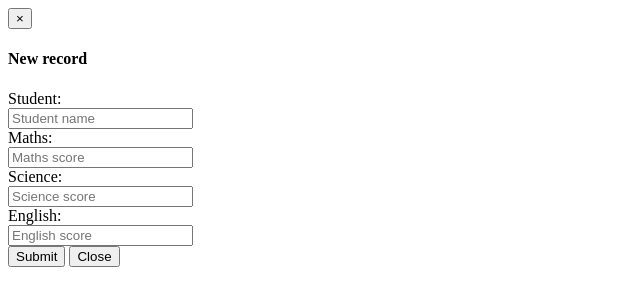
After one commit to nabeel-shaikh/python-cache, a Flask app: template templates/modals/add-record.html in a window 1280 px wide. The commit adds this page. Shown: the top 306 px of the page, without its empty margins (0-640 px from the left). Run offline with Flask 2, Linux system fonts and the light colour scheme; the template is opened without the code that fills it, so the values that code supplies are empty.

Commit message:
Modal template for adding new record

```diff
--- a/templates/homepage.html
+++ b/templates/homepage.html
@@ -3,15 +3,17 @@
 <head>
     <meta charset="UTF-8">
     <title>Cache</title>
+    <link rel="stylesheet" href="https://maxcdn.bootstrapcdn.com/bootstrap/3.3.7/css/bootstrap.min.css" integrity="sha384-BVYiiSIFeK1dGmJRAkycuHAHRg32OmUcww7on3RYdg4Va+PmSTsz/K68vbdEjh4u" crossorigin="anonymous">
     <script src="https://ajax.googleapis.com/ajax/libs/jquery/3.2.1/jquery.min.js"></script>
-    <link rel="stylesheet" href="https://maxcdn.bootstrapcdn.com/bootstrap/3.3.7/css/bootstrap.min.css" integrity="sha384-BVYiiSIFeK1dGmJRAkycuHAHRg32OmUcww7on3RYdg4Va+PmSTsz/K68vbdEjh4u" crossorigin="anonymous">
+    <script src="https://maxcdn.bootstrapcdn.com/bootstrap/3.3.7/js/bootstrap.min.js"></script>
 </head>
 <body>
+    {% include 'modals/add-record.html' %}
     <div>
         <span style="word-wrap: break-word;"><b>Data file:&nbsp;</b>{{ data_file_path }}</span><br><br>
         <button id="init" title="Load cache" type="button" class="btn btn-default">Load cache</button>
         <button id="off" title="Shut down cache" type="button" class="btn btn-default" onclick="{{ cache.save_to_file() }}" disabled>Shut down cache</button>
-        <button id="add" title="Add new record to cache" type="button" class="btn btn-default" disabled>+</button><br><br>
+        <button id="add" title="Add new record to cache" type="button" class="btn btn-default" data-toggle="modal" data-target="#myModal" disabled>+</button><br><br>
     </div>
     <script>
         $('#init').click(function() {
--- /dev/null
+++ b/templates/modals/add-record.html
@@ -0,0 +1,44 @@
+<div class="modal fade" id="myModal" role="dialog">
+    <div class="modal-dialog">
+      <div class="modal-content">
+        <div class="modal-header">
+          <button type="button" class="close" data-dismiss="modal">&times;</button>
+          <h4 class="modal-title">New record</h4>
+        </div>
+        <div class="modal-body">
+            <form action="{{ url }}" method="post" id="add_new_record" class="form-horizontal">
+                <div class="form-group">
+                    <label class="control-label col-sm-2" for="student">Student:</label>
+                    <div class="col-sm-10">
+                        <input type="text" id="student" name="student" value="" class="form-control" placeholder="Student name"/>
+                    </div>
+                </div>
+                <div class="form-group">
+                    <label class="control-label col-sm-2" for="maths">Maths:</label>
+                    <div class="col-sm-10">
+                        <input type="text" id="maths" name="maths" value="" class="form-control" placeholder="Maths score" onkeypress="return ((event.charCode >= 48 && event.charCode <= 57)|| (event.charCode >= 65 && event.charCode <= 90)  || (event.charCode >= 97 && event.charCode <= 122))"/>
+                    </div>
+                </div>
+                <div class="form-group">
+                    <label class="control-label col-sm-2" for="science">Science:</label>
+                    <div class="col-sm-10">
+                        <input type="text" id="science" name="science" value="" class="form-control" placeholder="Science score" onkeypress="return ((event.charCode >= 48 && event.charCode <= 57)|| (event.charCode >= 65 && event.charCode <= 90)  || (event.charCode >= 97 && event.charCode <= 122))"/>
+                    </div>
+                </div>
+                <div class="form-group">
+                    <label class="control-label col-sm-2" for="english">English:</label>
+                    <div class="col-sm-10">
+                        <input type="text" id="english" name="english" value="" class="form-control" placeholder="English score" onkeypress="return ((event.charCode >= 48 && event.charCode <= 57)|| (event.charCode >= 65 && event.charCode <= 90)  || (event.charCode >= 97 && event.charCode <= 122))"/>
+                    </div>
+                </div>
+                <div class="form-group">
+                    <div class="modal-footer">
+                        <button type="submit" class="btn btn-success">Submit</button>
+                        <button type="button" class="btn btn-default pull-right" data-dismiss="modal">Close</button>
+                    </div>
+                </div>
+            </form>
+        </div>
+      </div>
+    </div>
+</div>
```
